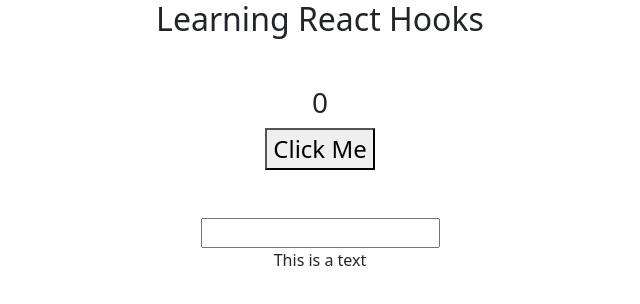
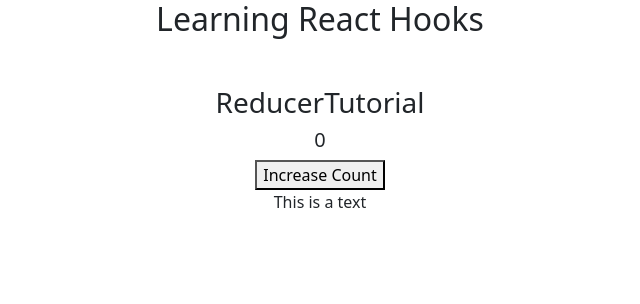
Before and after one commit to TheAayushRana/Learning-React, a React (Vite) app in the folder React-Hooks/: page / in a window 1280 px wide. Shown: the top 304 px of the page, without its empty margins (320-960 px from the left). Built offline with nearby package versions, Linux system fonts and the light colour scheme.

Commit message:
Used useReducer hook

```diff
--- a/React-Hooks/src/App.jsx
+++ b/React-Hooks/src/App.jsx
@@ -1,13 +1,15 @@
 import React from "react";
 import StateTutorial from "./Components/StateTutorial";
 import StateTutorial2 from "./Components/StateTutorial2";
+import ReducerTutorial from "./Components/ReducerTutorial";
 
 function App() {
   return (
     <div>
       <h2 className="text-center">Learning React Hooks</h2>
-      <StateTutorial />
-      <StateTutorial2 />
+      {/* <StateTutorial />
+      <StateTutorial2 /> */}
+      <ReducerTutorial />
     </div>
   );
 }
--- /dev/null
+++ b/React-Hooks/src/Components/ReducerTutorial.jsx
@@ -0,0 +1,50 @@
+import React, { useReducer, useState } from "react";
+
+function ReducerTutorial() {
+  // current state and action
+  const reducer = (state, action) => {
+    switch (action.type) {
+      case "IncrementValue":
+        return {
+          count: state.count + 1,
+          showText: state.showText,
+        };
+      case "hideText":
+        return {
+          count: state.count,
+          showText: !state.showText,
+        };
+      default:
+        return state;
+    }
+  };
+
+  // It contains state, dispatch function (used to change values of state) =
+  // reducer function and initialized value
+  const [state, dispatch] = useReducer(reducer, {
+    count: 0,
+    showText: true,
+  });
+  // const [count, setCount] = useState(0);
+  // const [showText, setShowText] = useState(true);
+
+  // Here in one event we are updating 2 state so in place of useState we can useReducer
+  const increment = () => {
+    // console.log("clicked");
+    dispatch({ type: "IncrementValue" });
+    dispatch({ type: "hideText" });
+    // setCount(count + 1);
+    // setShowText(!text);
+  };
+  return (
+    <div className="text-center mt-5">
+      <h3>ReducerTutorial</h3>
+      <h5>{state.count}</h5>
+      <button onClick={increment}>Increase Count</button>
+      <br />
+      {state.showText && "This is a text"}
+    </div>
+  );
+}
+
+export default ReducerTutorial;
```
